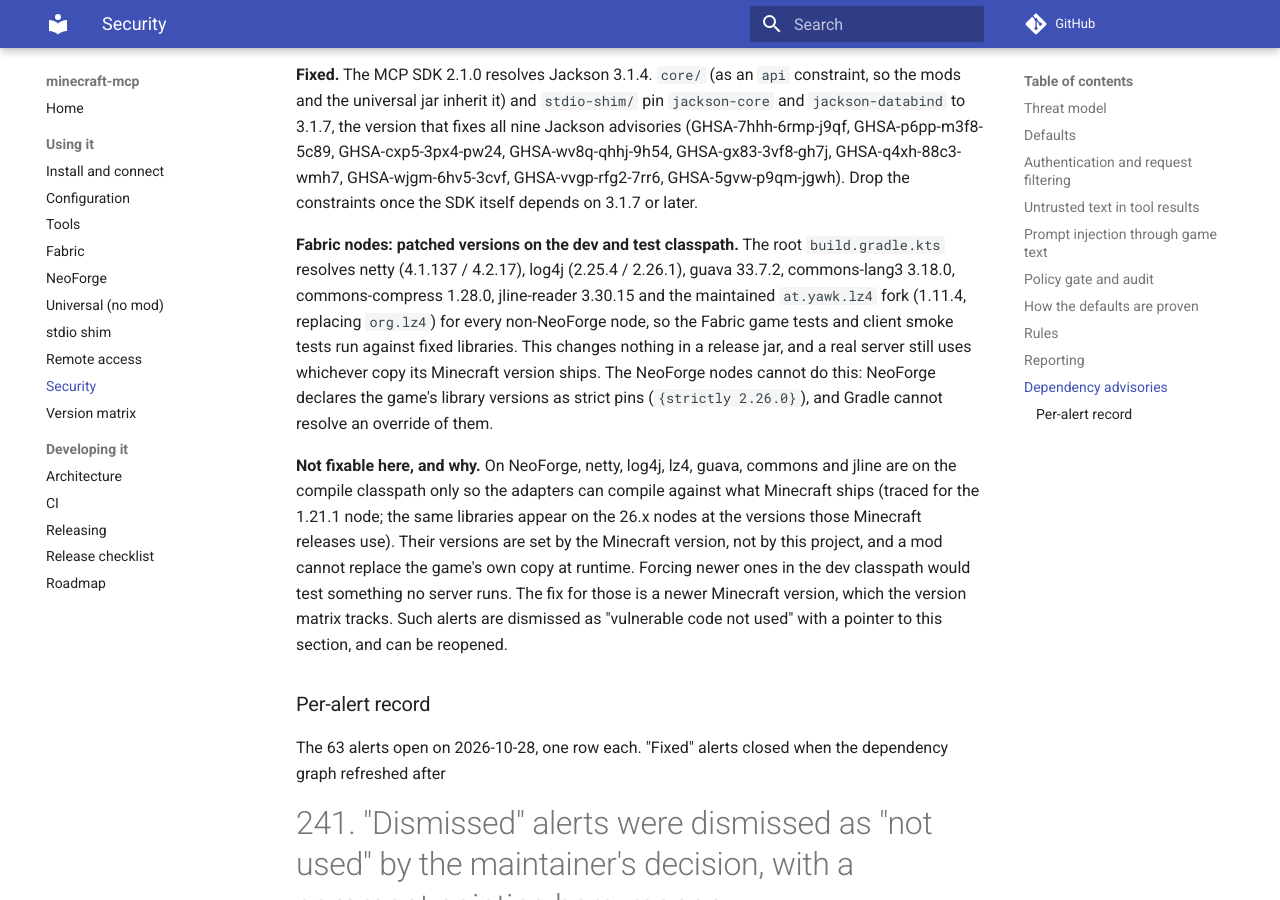
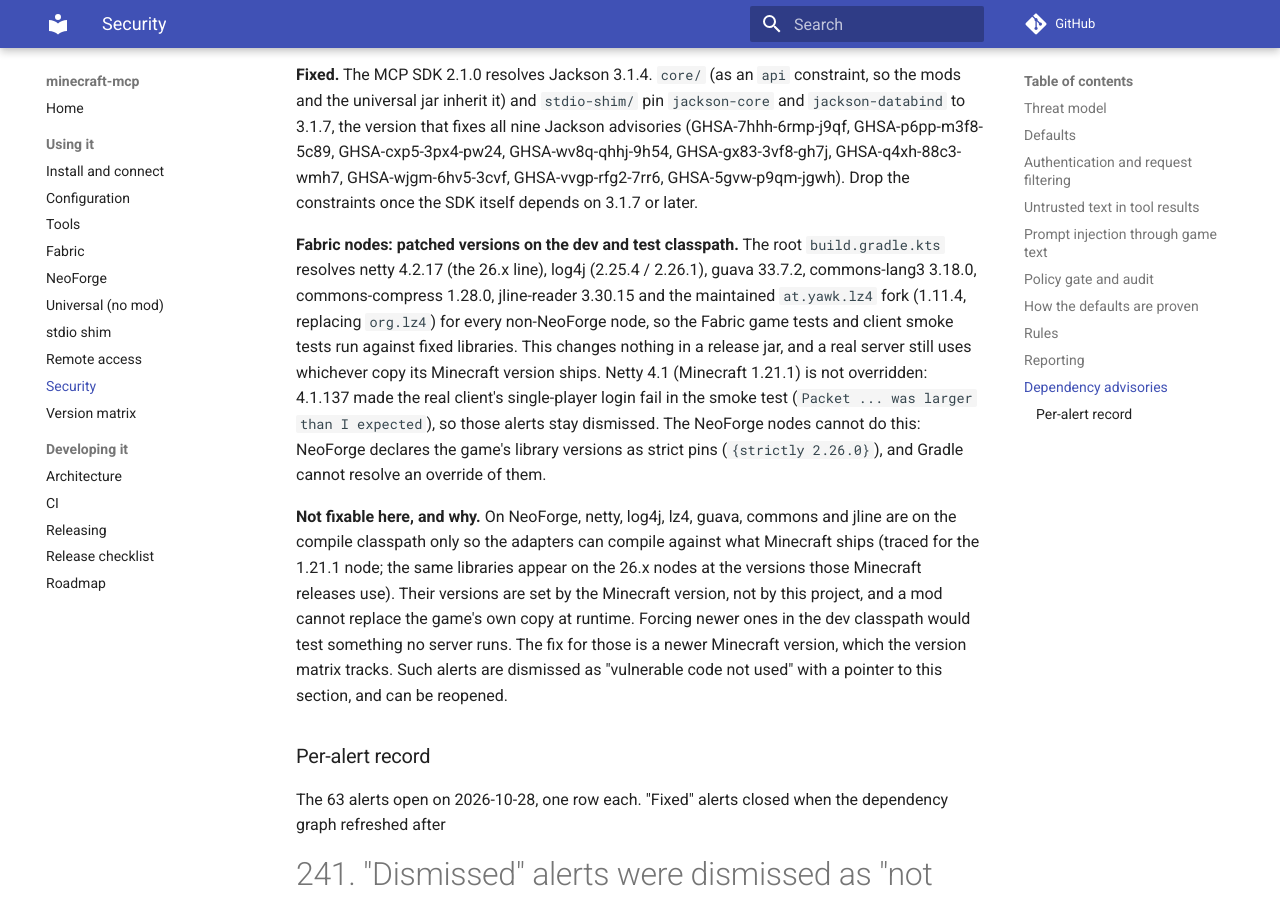
Before and after one commit to aomarai/minecraft-mcp, an MkDocs documentation site: the page built from docs/security.md, in a window 1280 px wide and 900 px high, scrolled down 6893 px. Built offline with MkDocs 1.6.1 and Material for MkDocs 9.7.7, drawn with Linux system fonts in a browser that asks for light colours; comment, search, counter and statistics services are not loaded.

Commit message:
Leave netty 4.1 at Minecraft's version: 4.1.137 breaks the 1.21.1 client login
Co-Authored-By: Claude Sonnet 5.5 <noreply@anthropic.com>

```diff
--- a/docs/security.md
+++ b/docs/security.md
@@ -209,11 +209,11 @@ fixes all nine Jackson advisories (GHSA-7hhh-6rmp-j9qf, GHSA-p6pp-m3f8-5c89, GHS
 GHSA-wv8q-qhhj-9h54, GHSA-gx83-3vf8-gh7j, GHSA-q4xh-88c3-wmh7, GHSA-wjgm-6hv5-3cvf, GHSA-vvgp-rfg2-7rr6,
 GHSA-5gvw-p9qm-jgwh). Drop the constraints once the SDK itself depends on 3.1.7 or later.
 
-**Fabric nodes: patched versions on the dev and test classpath.** The root `build.gradle.kts` resolves netty
-(4.1.137 / 4.2.17), log4j (2.25.4 / 2.26.1), guava 33.7.2, commons-lang3 3.18.0, commons-compress 1.28.0, jline-reader
+**Fabric nodes: patched versions on the dev and test classpath.** The root `build.gradle.kts` resolves netty 4.2.17 (the 26.x line), log4j (2.25.4 / 2.26.1), guava 33.7.2, commons-lang3 3.18.0, commons-compress 1.28.0, jline-reader
 3.30.15 and the maintained `at.yawk.lz4` fork (1.11.4, replacing `org.lz4`) for every non-NeoForge node, so
 the Fabric game tests and client smoke tests run against fixed libraries. This changes nothing in a release jar, and
-a real server still uses whichever copy its Minecraft version ships. The NeoForge nodes cannot do this: NeoForge declares
+a real server still uses whichever copy its Minecraft version ships. Netty 4.1 (Minecraft 1.21.1) is not overridden: 4.1.137 made the
+real client's single-player login fail in the smoke test (`Packet ... was larger than I expected`), so those alerts stay dismissed. The NeoForge nodes cannot do this: NeoForge declares
 the game's library versions as strict pins (`{strictly 2.26.0}`), and Gradle cannot resolve an override of them.
 
 **Not fixable here, and why.** On NeoForge, netty, log4j, lz4, guava, commons and jline are on the compile classpath only so the
```
Also changed, not shown: 1 other file.
